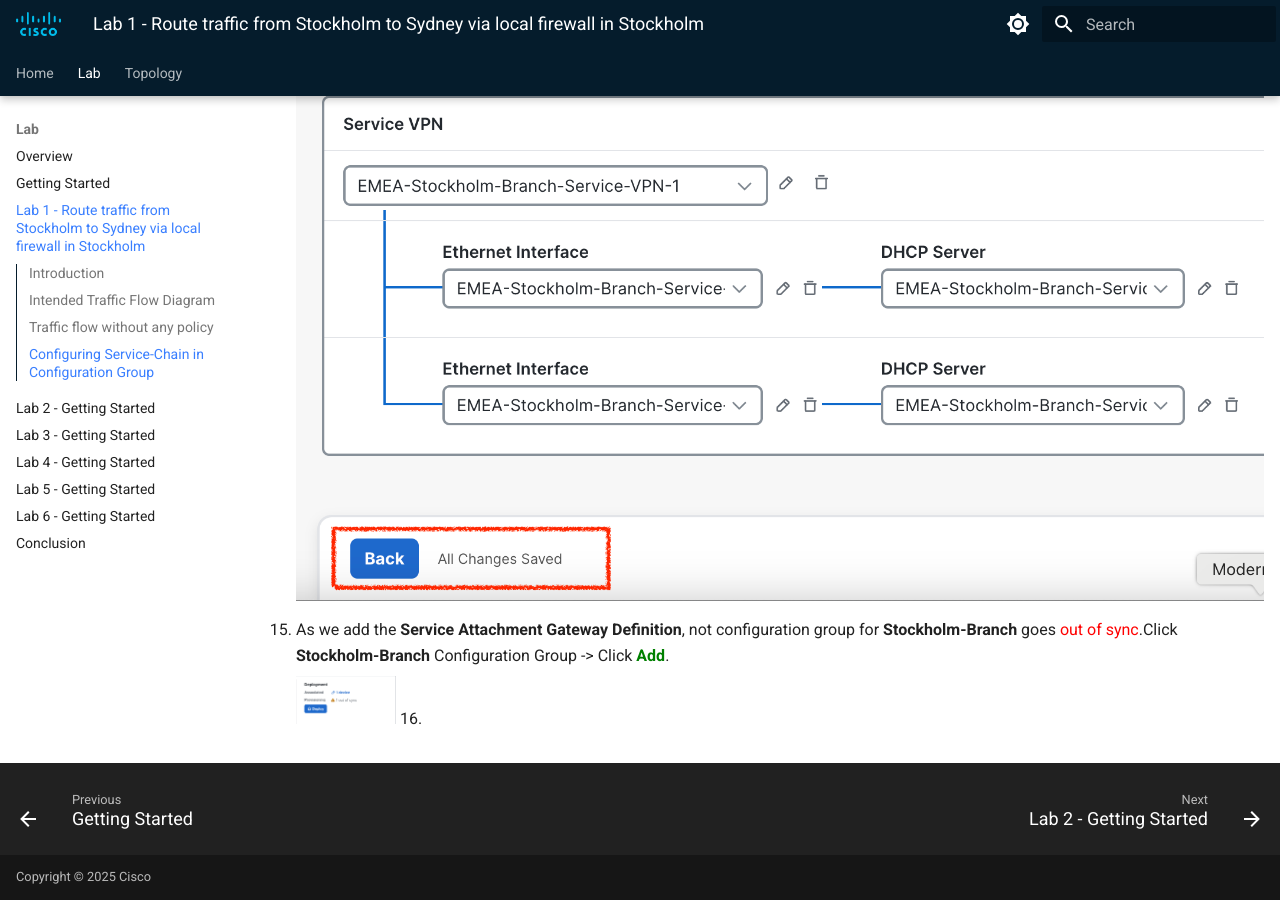
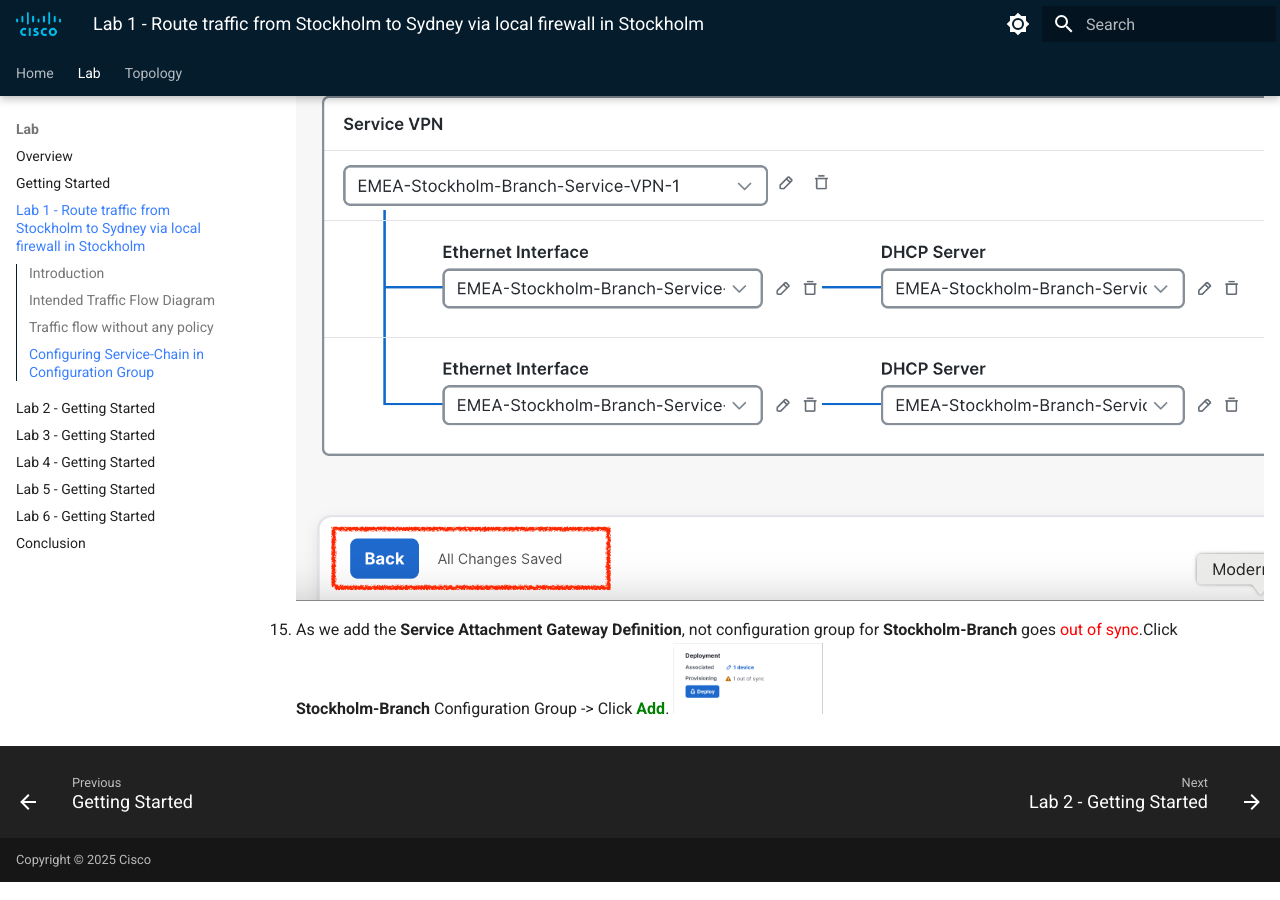
Before and after one commit to ciscodocs/ltrent-2008-clemea25, an MkDocs documentation site: the page built from docs/lab1_getting_started.md, in a window 1280 px wide and 900 px high, scrolled down 8998 px. Built offline with MkDocs 1.6.1 and Material for MkDocs 9.7.7, drawn with Linux system fonts in a browser that asks for light colours.

Commit message:
Scenario-1 guide

```diff
--- a/docs/lab1_getting_started.md
+++ b/docs/lab1_getting_started.md
@@ -124,6 +124,4 @@ Next, we will configure a service chain within the service-profile parcel in the
 14. Click **Back** at bottom left.
     ![How to go back to Configuration Group](./assets/S-1-figure-15.png)
 15. As we add the **Service Attachment Gateway Definition**, not configuration group for **Stockholm-Branch** goes <font color="red">out of sync</font>.Click **Stockholm-Branch** Configuration Group -> Click **<font color="green">Add**</font>.
-
-    ![Deoplying Configuration Group with Service Chain Definition](./assets/S-1-figure-16.png){width="100" height="100"}
-16.
+    ![Deoplying Configuration Group with Service Chain Definition](./assets/S-1-figure-16.png){width="150" height="150"}
```
